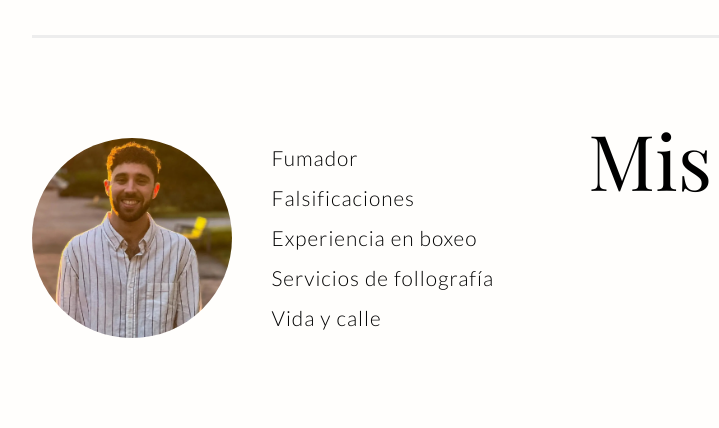
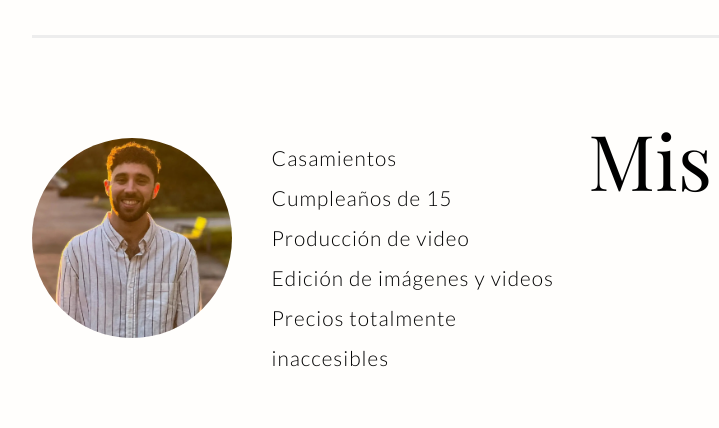
Before and after one commit to JoaquinG33/JoaquinG33.github.io, a plain HTML site: page index.html in a window 1280 px wide. Shown: the part 4860-5288 px from the top of the page, 164-883 px from the left. Drawn offline with nearby package versions, Linux system fonts and the light colour scheme; a web font is replaced by a local one.

Commit message:
Presentacion

```diff
--- a/index.html
+++ b/index.html
@@ -282,11 +282,11 @@
 
         <article id="listaPresentacionContainer">
           <ul class="listaPresentacion" >
-            <li class="lista anim" data-anim="animacionTextos">Fumador</li>
-            <li class="lista anim" data-anim="animacionTextos">Falsificaciones</li>
-            <li class="lista anim" data-anim="animacionTextos">Experiencia en boxeo</li>
-            <li class="lista anim" data-anim="animacionTextos">Servicios de follografía</li>
-            <li class="lista anim" data-anim="animacionTextos">Vida y calle</li>
+            <li class="lista anim" data-anim="animacionTextos">Casamientos</li>
+            <li class="lista anim" data-anim="animacionTextos">Cumpleaños de 15</li>
+            <li class="lista anim" data-anim="animacionTextos">Producción de video</li>
+            <li class="lista anim" data-anim="animacionTextos">Edición de imágenes y videos</li>
+            <li class="lista anim" data-anim="animacionTextos">Precios totalmente inaccesibles</li>
           </ul>
         </article>
         <div id="redesSocialesContainer" class="anim" data-anim="animacionPresentacion" >
```
